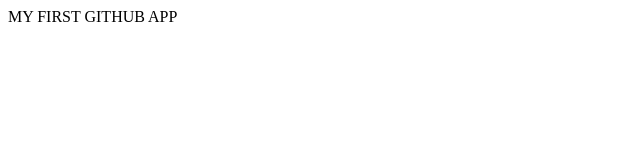
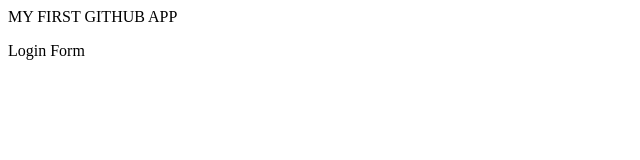
Before and after one commit to Justicism15/myappsample, a plain HTML site: page index.html in a window 1280 px wide. Shown: the full height of the page, 0-640 px from the left. Drawn offline with Linux system fonts and the light colour scheme.

Commit message:
login-form

```diff
--- /dev/null
+++ b/dir2/app.js
@@ -0,0 +1 @@
+console.log('123');
--- a/index.html
+++ b/index.html
@@ -5,7 +5,7 @@
     <body>
 
         <p>MY FIRST GITHUB APP</p>
-
+        <p>Login Form</p>
 
     </body>
 </html>
```
Also changed, not shown: login.html (added, +5 -0 lines), log.txt (added).
